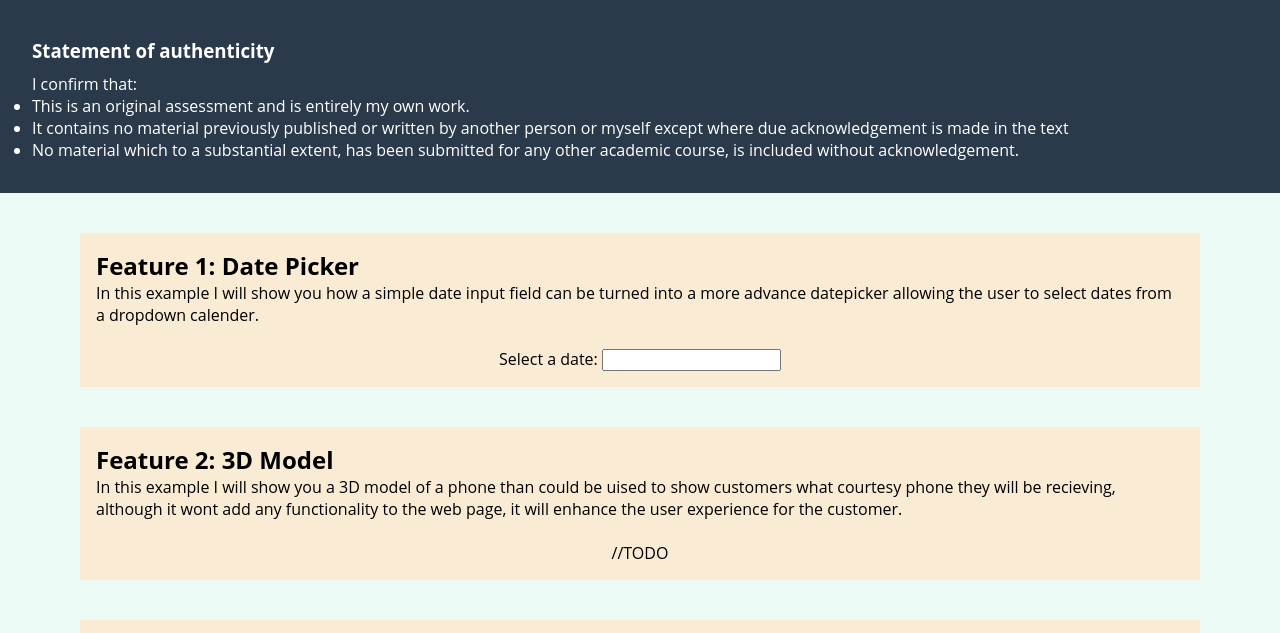
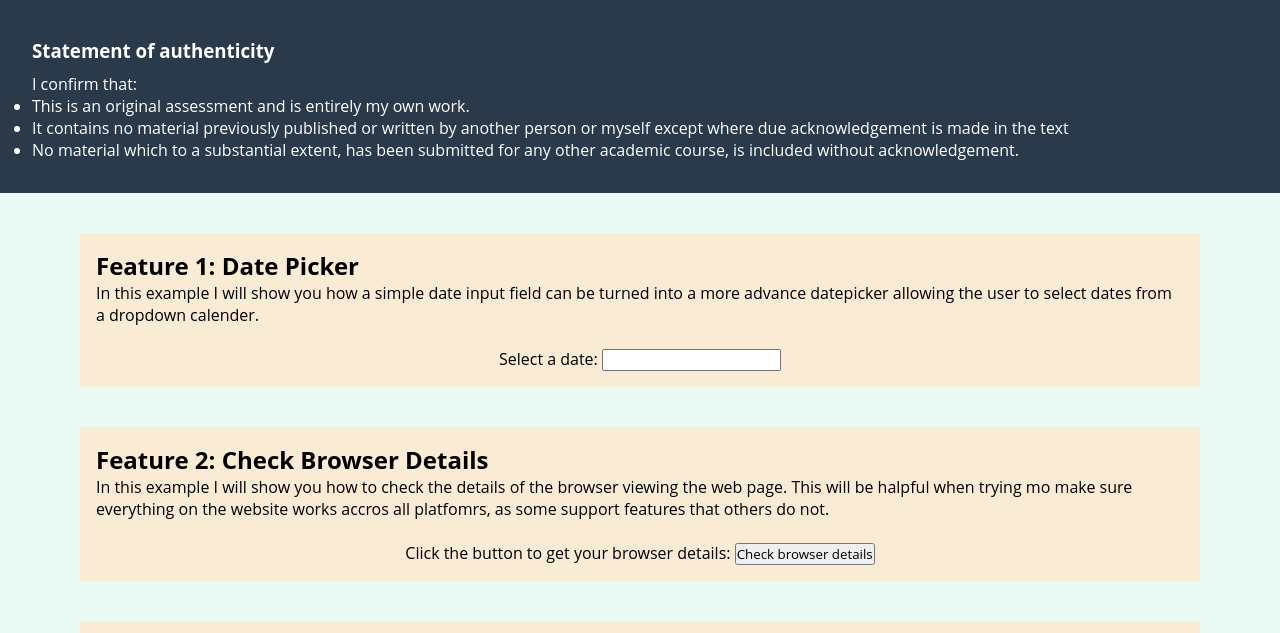
Before and after one commit to jesse-gray/PhoneRepairBookingWebsite, a plain HTML site: page advancedjs.html in a window 1280 px wide. Shown: the part 142-775 px from the top of the page. Drawn offline with nearby package versions, Linux system fonts and the light colour scheme.

Commit message:
Lastb feature: browser details implemented

```diff
--- a/advancedjs.html
+++ b/advancedjs.html
@@ -42,11 +42,13 @@
             </div>
         </div>
         <div class="jsexample">
-            <h2>Feature 2: 3D Model</h2>
-            <p>In this example I will show you a 3D model of a phone than could be uised to show customers what courtesy phone they will be recieving, although it wont add any functionality to the web page, it will enhance the user experience for the customer.</p>
+            <h2>Feature 2: Check Browser Details</h2>
+            <p>In this example I will show you how to check the details of the browser viewing the web page. This will be halpful when trying mo make sure everything on the website works accros all platfomrs, as some support features that others do not.</p>
             <br>
             <div class="exampleArea">
-                //TODO
+                <label>Click the button to get your browser details:</label>
+                <button onclick="checkBrowser()">Check browser details</button>
+                <p id="browserOutput"></p>
             </div>
         </div>
         <div class="jsexample">
--- a/advancedjs.js
+++ b/advancedjs.js
@@ -3,8 +3,33 @@ $(function() {
     $("#datepicker").datepicker({});
 });
 
-//--------------------3D MODEL------------------------
+//--------------Browser Compatibility-----------------
+function checkBrowser() {
+    var userAgent = navigator.userAgent;
+    var opera = (userAgent.indexOf('Opera') != -1);
+    var ie = (userAgent.indexOf('MSIE') != -1);
+    var gecko = (userAgent.indexOf('Gecko') != -1);
+    var netscape = (userAgent.indexOf('Mozilla') != -1);
+    var version = navigator.appVersion;
 
+    var output = "";;
+
+    if (opera) {
+        output = "Opera based browser";
+    } else if (gecko) {
+        output = "Mozilla based browser";
+    } else if (ie) {
+        doutput = "IE based browser";
+    } else if (netscape) {
+        output = "Netscape based browser";
+    } else {
+        output = "Unknown browser";
+    }
+
+    // You can include version to along with any above condition.
+    output += "<br /> Browser version info : " + version;
+    document.getElementById("browserOutput").innerHTML = output;
+}
 
 //-------------------GEOLOCATION----------------------
 function getLocation() {
```
